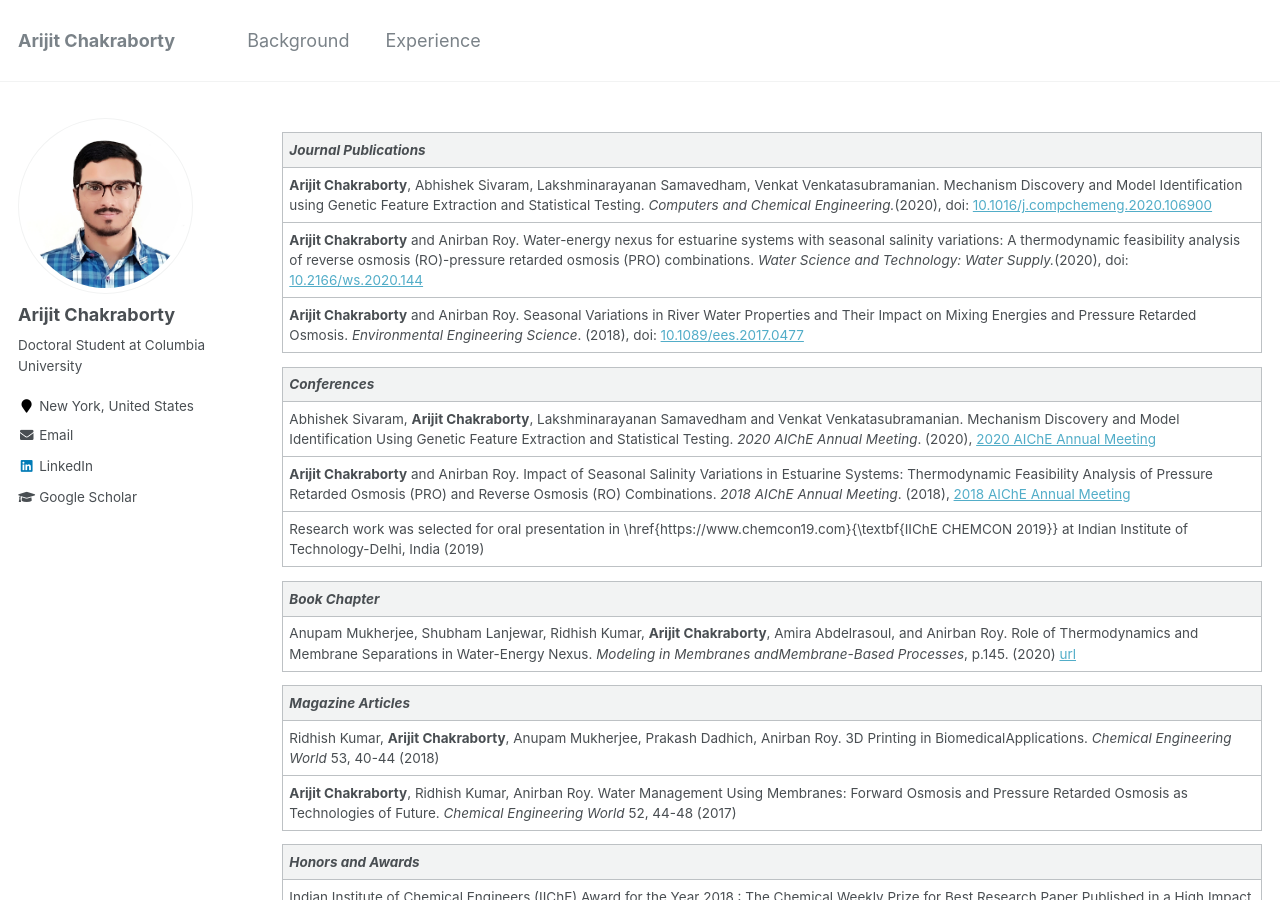
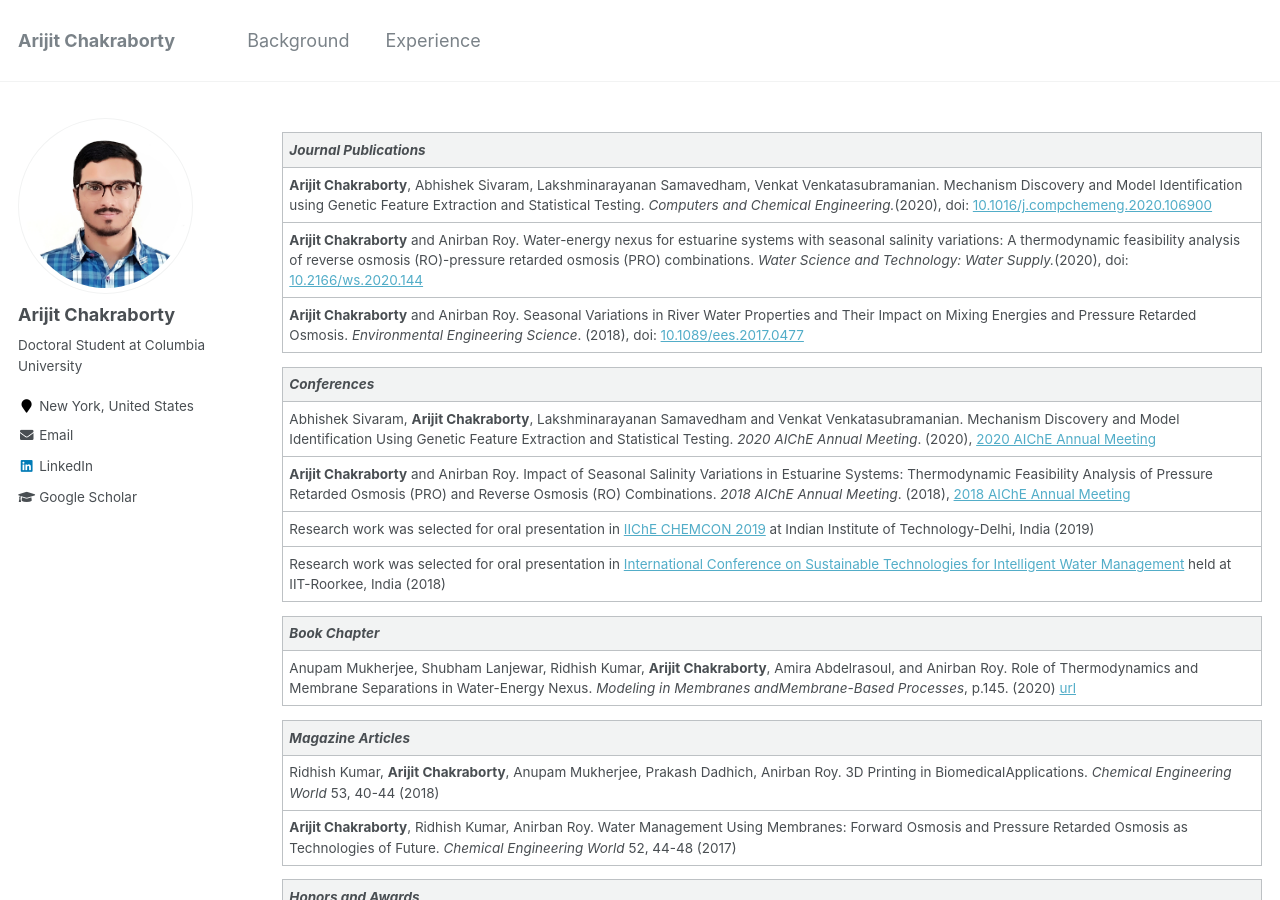
Before and after one commit to arijitc099/arijitc099.github.io, a Jekyll site: the page built from _pages/experience.md, in a window 1280 px wide and 900 px high. Built offline with Jekyll 4.4.1, drawn with Linux system fonts in a browser that asks for light colours.

Commit message:
Update experience.md

```diff
--- a/_pages/experience.md
+++ b/_pages/experience.md
@@ -15,7 +15,8 @@ author_profile: true
 |:-|
 |Abhishek Sivaram, **Arijit Chakraborty**, Lakshminarayanan Samavedham and Venkat Venkatasubramanian. Mechanism Discovery and Model Identification Using Genetic Feature Extraction and Statistical Testing. _2020 AIChE Annual Meeting_. (2020), [2020 AIChE Annual Meeting](https://aiche.confex.com/aiche/2020/10/papers/viewonly.cgi?password=608092&username=605199) |
 |**Arijit Chakraborty** and Anirban Roy. Impact of Seasonal Salinity Variations in Estuarine Systems: Thermodynamic Feasibility Analysis of Pressure Retarded Osmosis (PRO) and Reverse Osmosis (RO) Combinations. _2018 AIChE Annual Meeting_. (2018), [2018 AIChE Annual Meeting](https://www.aiche.org/conferences/aiche-annual-meeting/2018/proceeding/session/poster-session-environmental-division) <!-- [(PDF)](../files/aiche2018.pdf) -->|
-|Research work was selected for oral presentation in \href{https://www.chemcon19.com}{\textbf{IIChE CHEMCON 2019}} at Indian Institute of Technology-Delhi, India (2019)|
+|Research work was selected for oral presentation in [IIChE CHEMCON 2019](https://www.chemcon19.com) at Indian Institute of Technology-Delhi, India (2019)|
+|Research work was selected for oral presentation in [International Conference on Sustainable Technologies for Intelligent Water Management](https://www.iitr.ac.in/stiwm/) held at IIT-Roorkee, India (2018)|
 
 |_Book Chapter_|
 |:-|
```
